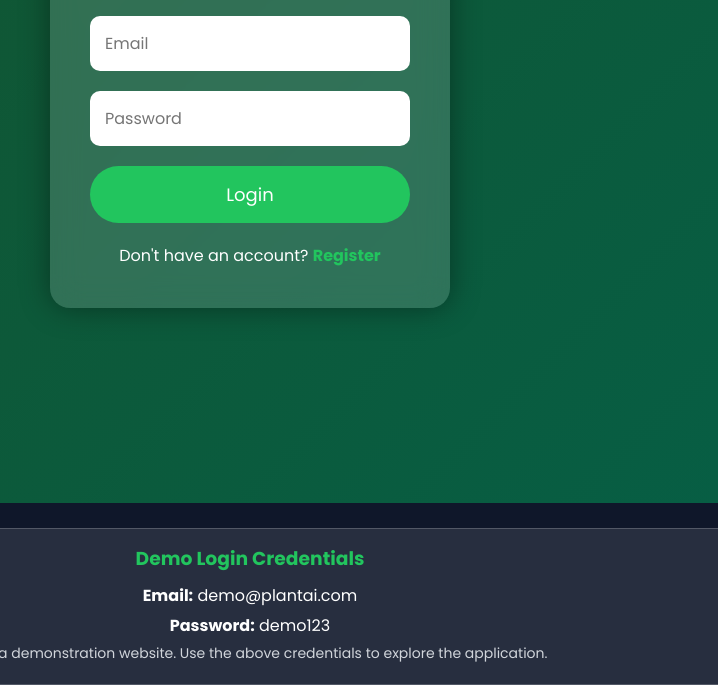
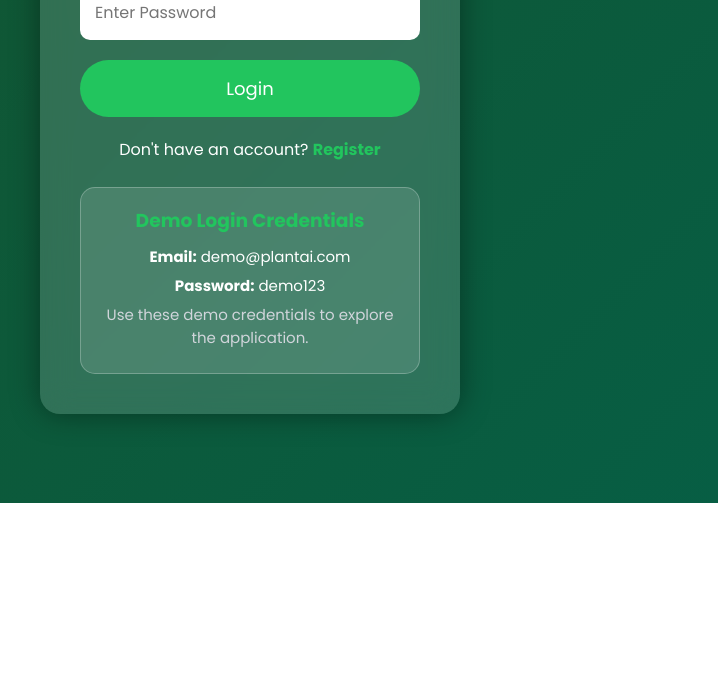
Before and after one commit to shanthanrao497/plant-leaf-disease-demo, a plain HTML site: page login.html in a window 1280 px wide. Shown: the part 297-982 px from the top of the page, without its empty margins (390-1108 px from the left). After the commit the page ends 800 px from the top, so only its background shows below. Drawn offline with Linux system fonts and the light colour scheme.

Commit message:
Update login.html

```diff
--- a/login.html
+++ b/login.html
@@ -6,11 +6,18 @@
 <title>Login - Plant AI</title>
 
 <link rel="stylesheet" href="css/style.css">
-
 <link href="https://fonts.googleapis.com/css2?family=Poppins:wght@300;400;600;700&display=swap" rel="stylesheet">
 
 <style>
-.login-container{
+
+*{
+margin:0;
+padding:0;
+box-sizing:border-box;
+font-family:'Poppins',sans-serif;
+}
+
+body{
 height:100vh;
 display:flex;
 justify-content:center;
@@ -18,13 +25,21 @@
 background:linear-gradient(135deg,#14532d,#065f46);
 }
 
+.login-container{
+width:100%;
+display:flex;
+justify-content:center;
+align-items:center;
+}
+
 .login-box{
-width:400px;
+width:420px;
 padding:40px;
 background:rgba(255,255,255,.15);
 backdrop-filter:blur(15px);
 border-radius:20px;
 box-shadow:0 0 30px rgba(0,0,0,.4);
+color:white;
 }
 
 .login-box h1{
@@ -39,6 +54,7 @@
 border:none;
 border-radius:10px;
 font-size:16px;
+outline:none;
 }
 
 .login-box button{
@@ -50,6 +66,7 @@
 color:#fff;
 font-size:18px;
 cursor:pointer;
+transition:.3s;
 }
 
 .login-box button:hover{
@@ -66,6 +83,26 @@
 text-decoration:none;
 font-weight:bold;
 }
+
+.demo-note{
+margin-top:25px;
+padding:18px;
+background:rgba(255,255,255,.12);
+border:1px solid rgba(255,255,255,.25);
+border-radius:15px;
+text-align:center;
+}
+
+.demo-note h3{
+color:#22c55e;
+margin-bottom:10px;
+}
+
+.demo-note p{
+margin:6px 0;
+font-size:15px;
+}
+
 </style>
 
 </head>
@@ -76,13 +113,13 @@
 
 <div class="login-box">
 
-<h1>🌿 Login</h1>
+<h1>🌿 Plant AI Login</h1>
 
-<input type="email" placeholder="Email">
+<input type="email" placeholder="Enter Email">
 
-<input type="password" placeholder="Password">
+<input type="password" placeholder="Enter Password">
 
-<button onclick="window.location='dashboard.html'">
+<button onclick="window.location.href='dashboard.html'">
 Login
 </button>
 
@@ -91,17 +128,24 @@
 <a href="register.html">Register</a>
 </p>
 
+<div class="demo-note">
+
+<h3>Demo Login Credentials</h3>
+
+<p><strong>Email:</strong> demo@plantai.com</p>
+
+<p><strong>Password:</strong> demo123</p>
+
+<p style="color:#d1d5db;">
+Use these demo credentials to explore the application.
+</p>
+
+</div>
+
 </div>
 
 </div>
 
 </body>
 </html>
-<div class="demo-note">
-    <h3>Demo Login Credentials</h3>
-    <p><strong>Email:</strong> demo@plantai.com</p>
-    <p><strong>Password:</strong> demo123</p>
-    <p style="font-size:14px;color:#d1d5db;">
-        This is a demonstration website. Use the above credentials to explore the application.
-    </p>
 </div>
```
